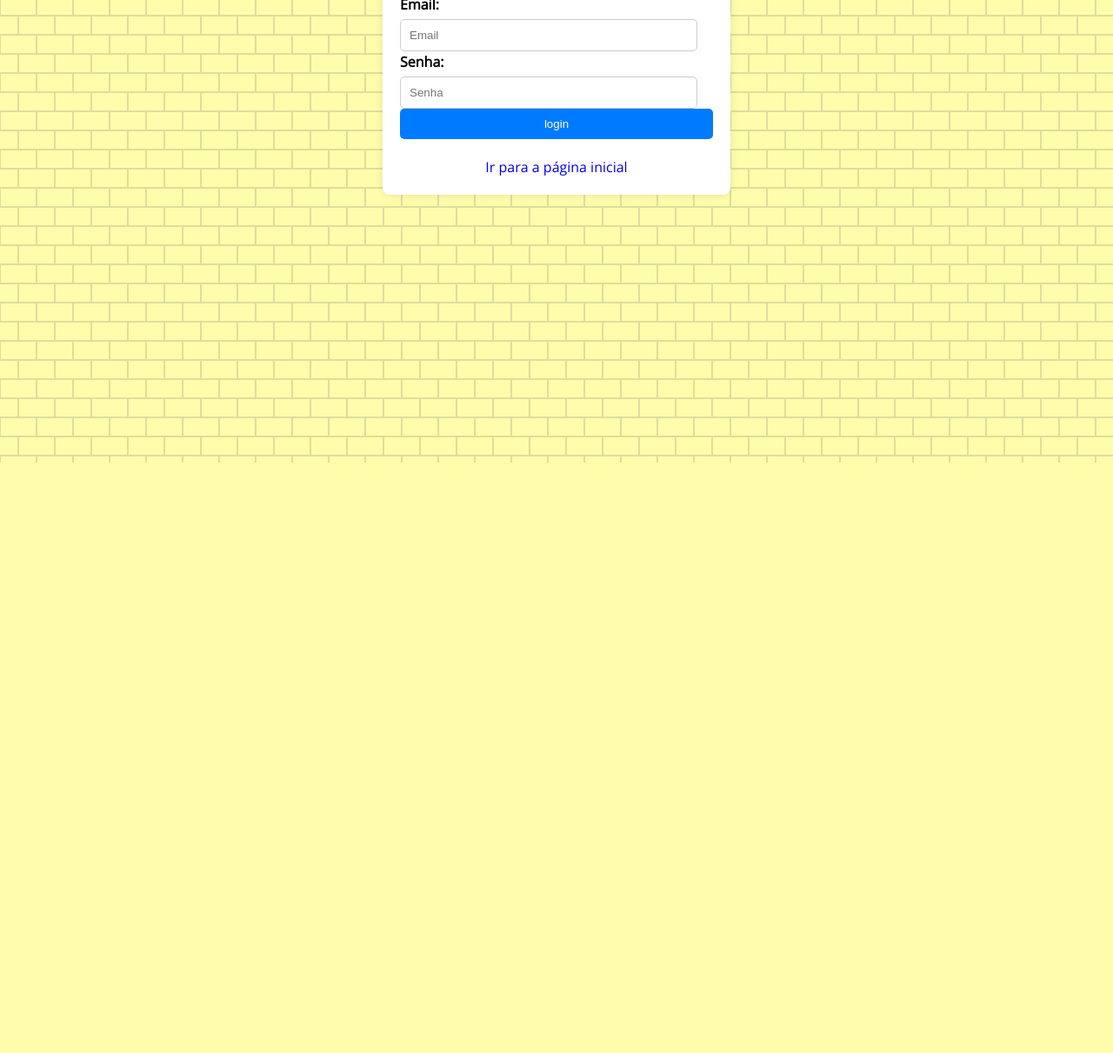
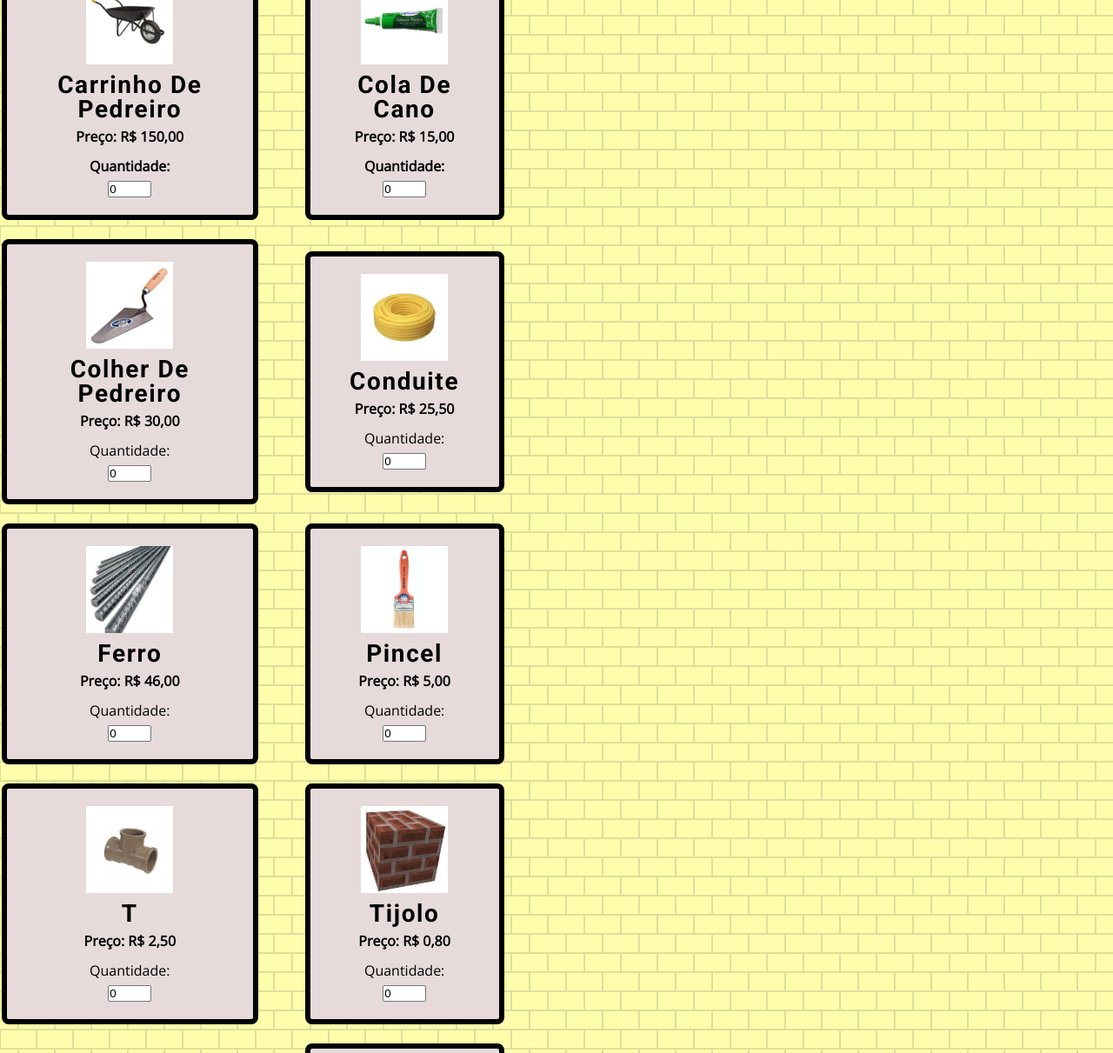
Before and after one commit to GustavoHenrique81/tccdeinformatica, a plain HTML site: page teste de site/login.html in a window 1280 px wide. Shown: the part 268-1479 px from the top of the page at 87% size. Before the commit the page ends 800 px from the top, so only its background shows below. Drawn offline with nearby package versions, Linux system fonts and the light colour scheme.

Commit message:
Update login.html

```diff
--- a/teste de site/login.html
+++ b/teste de site/login.html
@@ -2,50 +2,49 @@
 <html lang="pt-br">
 <head>
     <meta charset="UTF-8">
-    <meta name="viewport" content="width=device-width, initial-scale=1.0">
-    <title>Login</title>
+    <meta name="viewport" content="width=device-width" initial-scale="1.0">
+    <title>Loja</title>
     <link
       rel="stylesheet"
-      href="https://cdnjs.cloudflare.com/ajax/libs/font-awesome/5.14.0/css/all.min.css"/>
-      <link rel="stylesheet"  href="\css\logoEnome.css" />
-      <link rel="stylesheet"  href="\css\login.css" />
-      <link rel="stylesheet"  href="\css\planodefundo.css" />
-      <link rel="stylesheet"  href="\css\menu.css" />
+      href="https://cdnjs.cloudflare.com/ajax/libs/font-awesome/5.14.0/css/all.min.css" />
+    <link rel="stylesheet"  href="../css/logoEnome.css">
+    <link rel="stylesheet"  href="../css/loja.css" />
+    <link rel="stylesheet"  href="../css/planodefundo.css" />
+    <link rel="stylesheet"  href="../css/menu.css" />
+
 </head>
-<body>
 
     <header>
         <div class="logo">
-            <img src="/img/logo pnj.png" alt="Logo do seu site">
+            <img src="../img/logo pnj.png" alt="Logo do seu site">
         </div>
         <div class="nome-site">
             HMC - Construção
         </div>
-    </header>
         <button class="sidebar-toggle">
             <i class="fas fa-bars"></i>
           </button>
           <aside class="sidebar">
             <div class="sidebar-header">
-        <img src="\img\logo pnj.png" class="logo-menu" alt="" />
+              <img src="../img/logo pnj.png" class="logo-menu" alt="" />
               <button class="close-btn"><i class="fas fa-times"></i></button>
             </div>
             <!-- links -->
             <ul class="links">
               <li>
-          <a href="index.html" target="_blank">Início</a>
+                <a href="../index.html" target="_blank">Início</a>
               </li>
               <li>
-          <a href="\teste de site\login.html" target="_blank">Login</a>
+                <a href="teste de site\login.html" target="_blank">Login</a>
               </li>
               <li>
-          <a href="\teste de site\cadastro.html" target="_blank">Cadastro</a>
+                <a href="teste de site\cadastro.html" target="_blank">Cadastro</a>
               </li>
               <li>
-          <a href="\teste de site\Loja.html" target="_blank">Loja</a>
+                <a href="teste de site\Loja.html" target="_blank">Loja</a>
               </li>
               <li>
-          <a href="\teste de site\sobre.html" target="_blank">Teste de cadastro com Local storage</a>
+                <a href="teste de site\sobre.html" target="_blank">Teste de cadastro com Local storage</a>
               </li>
             </ul>
             <!-- social media -->
@@ -67,26 +66,132 @@
               </li>
             </ul>
           </aside>
+    </header>
 
-    <div class="container-login">
-        <h2>Login</h2>
-        <form action="#" method="POST">
-            <div class="form-group">
-                <label for="email" style="color: black;">Email:</label>
-                <input type="email" id="emailLogin" placeholder="Email" required>
+    <h2 class="titulo">Itens para comprar</h2>
+
+<table>
+    <tr>
+
+    <div id="itens">
+        <td>
+        <div class="item" style="height: 85%; width: 85%;">
+            <img src="../img/carrinho de pedreiro.jpg" alt="Item 1">
+            <h3>carrinho de pedreiro</h3>
+            <p class="preco">Preço: R$ 150,00</p>
+            <label for="quantidade1" class="quantidade">Quantidade:</label>
+            <input type="number" id="quantidade1" min="0" value="0">
         </div>
-            <div class="form-group">
-                <label for="senha" style="color: black;">Senha:</label>
-                <input type="password" id="senhaLogin" placeholder="Senha" required>
+    </td>
+    <td>
+        <div class="item" style="height: 85%; width: 85%;">
+            <img src="../img/cola cano.jpg" alt="Item 2">
+            <h3>cola de cano</h3>
+            <p class="preco">Preço: R$ 15,00</p>
+            <label for="quantidade2" class="quantidade">Quantidade:</label>
+            <input type="number" id="quantidade2" min="0" value="0">
         </div>
-            <input type="submit" value="login">
-        </form>
+    </td>
+<tr>
+    <td>
+        <div class="item" style="height: 85%; width: 85%;">
+            <img src="../img/colher de pedeiro.jpg" alt="Item 3">
+            <h3>Colher de pedreiro</h3>
+            <p class="preco">Preço: R$ 30,00</p>
+            <label for="quantidade3">Quantidade:</label>
+            <input type="number" id="quantidade3" min="0" value="0">
+        </div>
+    </td>
+
+    <td>
+        <div class="item" style="height: 85%; width: 85%;">
+            <img src="../img/conduite.jpg" alt="Item 4">
+            <h3>Conduite</h3>
+            <p class="preco">Preço: R$ 25,50</p>
+            <label for="quantidade3">Quantidade:</label>
+            <input type="number" id="quantidade3" min="0" value="0">
+        </div>
+    </td>
+</tr>
+<tr>
+    <td>
+        <div class="item" style="height: 85%; width: 85%;">
+            <img src="../img/ferro.jpg" alt="Item 5">
+            <h3>Ferro</h3>
+            <p class="preco">Preço: R$ 46,00</p>
+            <label for="quantidade3">Quantidade:</label>
+            <input type="number" id="quantidade3" min="0" value="0">
+        </div>
+    </td>
+    <td>
+        <div class="item" style="height: 85%; width: 85%;">
+            <img src="../img/pincel.jpg" alt="Item 6">
+            <h3>Pincel</h3>
+            <p class="preco">Preço: R$ 5,00</p>
+            <label for="quantidade3">Quantidade:</label>
+            <input type="number" id="quantidade3" min="0" value="0">
+        </div>
+    </td>
+</tr>
+<tr>
+    <td>
+        <div class="item" style="height: 85%; width: 85%;">
+            <img src="../img/T 3 4.jpg" alt="Item 7">
+            <h3>T</h3>
+            <p class="preco">Preço: R$ 2,50</p>
+            <label for="quantidade3">Quantidade:</label>
+            <input type="number" id="quantidade3" min="0" value="0">
+        </div>
+    </td>
+    <td>
+        <div class="item" style="height: 85%; width: 85%;">
+            <img src="../img/tijolo mine.jpg" alt="Item 8">
+            <h3>Tijolo</h3>
+            <p class="preco">Preço: R$ 0,80</p>
+            <label for="quantidade3">Quantidade:</label>
+            <input type="number" id="quantidade3" min="0" value="0">
+        </div>
+    </td>
+</tr>
+<tr>
+    <td>
+        <div class="item" style="height: 85%; width: 85%;">
+            <img src="../img/trena.jpg" alt="Item 9">
+            <h3>Trena</h3>
+            <p class="preco">Preço: R$ 15,00</p>
+            <label for="quantidade3">Quantidade:</label>
+            <input type="number" id="quantidade3" min="0" value="0">
+        </div>
+    </td>
+
+    <td>
+        <div class="item" style="height: 85%; width: 85%;">
+            <img src="../img/votoram 50kg.jpg" alt="Item 10">
+            <h3>Votoram - 50kg</h3>
+            <p class="preco">Preço: R$ 42,00</p>
+            <label for="quantidade3">Quantidade:</label>
+            <input type="number" id="quantidade3" min="0" value="0">
+        </div>
+    </td>
+    </tr>
+
+        <!-- Adicione mais itens conforme necessário -->
+    </div>
+
+</table>
+
+    <button class="btn" onclick="adicionarItem()">Adicionar Item</button>
+    <h3>Itens Adicionados:</h3>
+    <ul id="lista-itens">
+        <!-- Aqui serão exibidos os itens adicionados -->
+    </ul>
+    <p id="total">Total: R$ 0,00</p>
+
     <div class="link-inicio">
-            <a href="index.html">Ir para a página inicial</a>
+        <a href="../index.html">Ir para a página inicial</a>
     </div>
-    </div>
-    <script src="\js\menu.js"></script>
 
-
+    <script src="../js/menu.js"></script>
+    <script src="../js/loja.js"></script>
 </body>
 </html>
```
Lines whose indentation alone changed are shown as unchanged.
